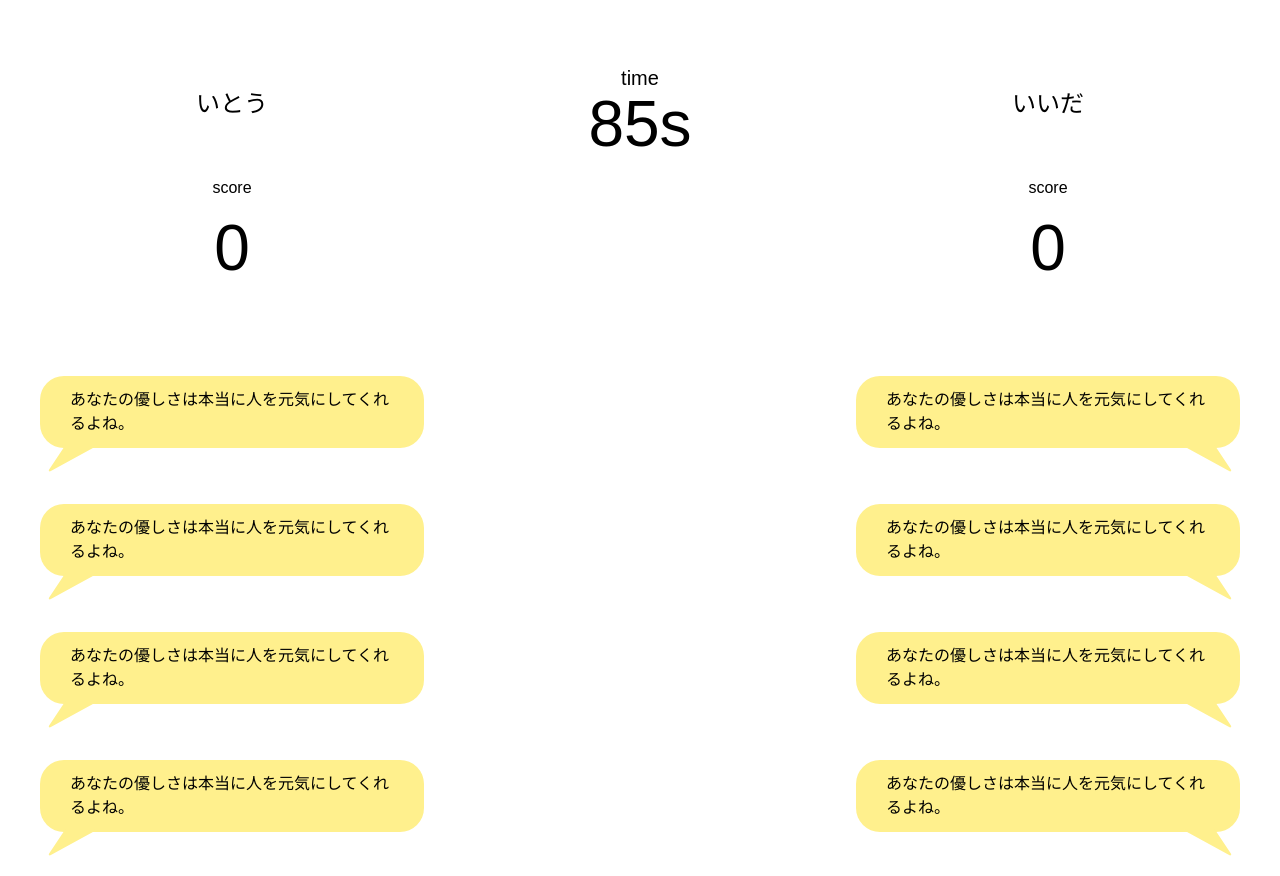
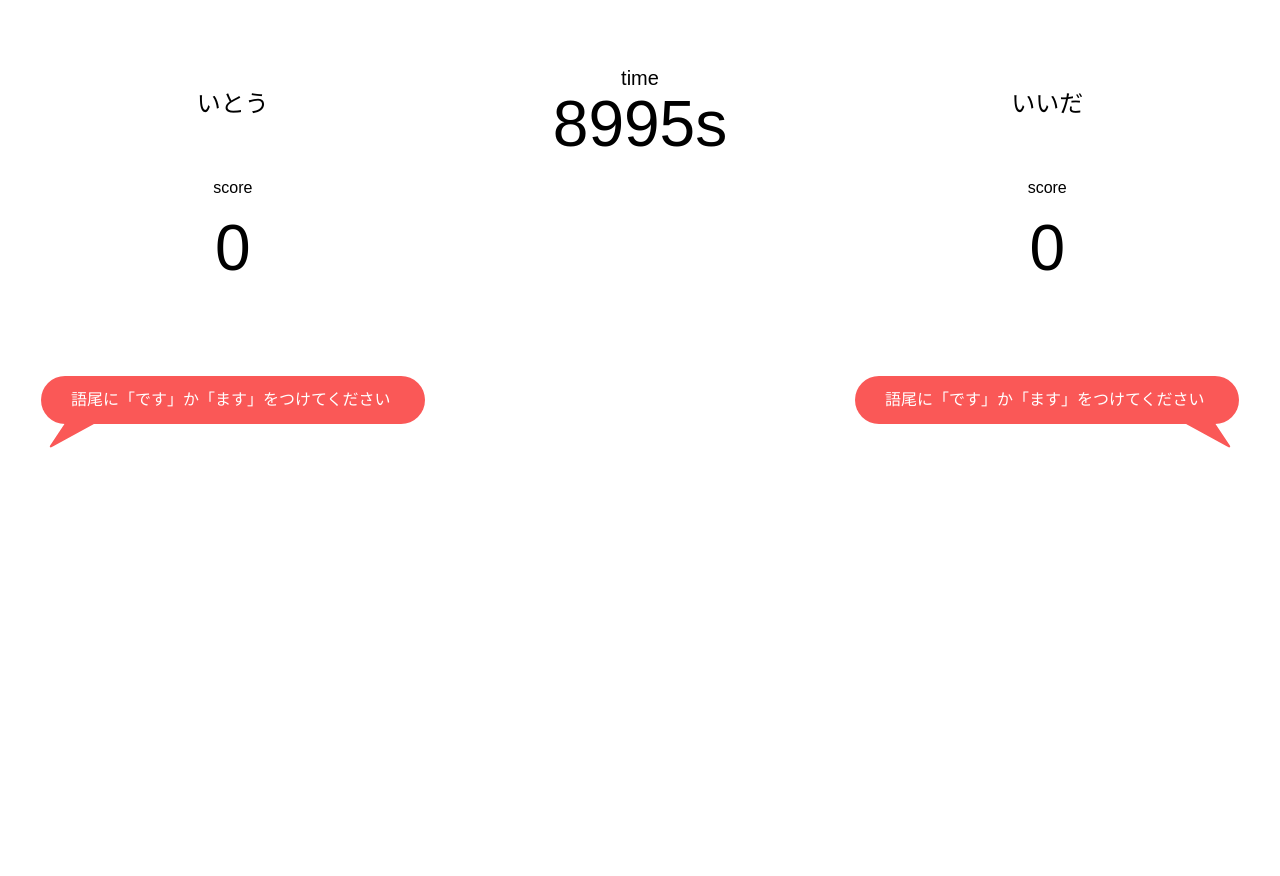
Before and after one commit to hirochan9854/praise-wap, a Next.js app: page /battle in a window 1280 px wide. Built offline with nearby package versions, Linux system fonts and the light colour scheme; a web font is replaced by a local one.

Commit message:
表示◯

```diff
--- a/src/app/battle/page.tsx
+++ b/src/app/battle/page.tsx
@@ -1,14 +1,43 @@
 'use client';
 
-import Timer from '@/components/Timer';
+import { useRouter } from 'next/navigation';
+import { useEffect, useRef, useState } from 'react';
+
+import { Timer } from '@/components/Timer';
 import { Wordlist } from '@/components/WordList';
 
 export default function Home() {
+  const router = useRouter();
+  const [isTimeUp, setIsTimeUp] = useState(false);
+
+  const handleTimeUp = () => {
+    setIsTimeUp(true);
+  };
+
+  const [response] = useState({ text: '', score: 0, magnitude: 0 });
+
+  useEffect(() => {
+    const handleRouteChange = () => {
+      if (isTimeUp) {
+        router.push(`/edit?text=${encodeURIComponent(maxScoreWordRef.current)}`);
+      }
+    };
+    void handleRouteChange();
+  }, [isTimeUp, router]);
+
+  const maxScoreRef = useRef(0);
+  const maxScoreWordRef = useRef('');
+  useEffect(() => {
+    if (response.score > maxScoreRef.current) {
+      maxScoreRef.current = response.score;
+      maxScoreWordRef.current = response.text;
+    }
+  }, [response]);
   return (
-    <div className="mx-auto flex   max-w-[1200px] justify-between pt-16">
-      <Wordlist name="いとう" second={false} />
-      <Timer />
-      <Wordlist name="いいだ" second={true} />
+    <div className="mx-auto flex max-w-[1200px] justify-center gap-32 pt-16">
+      <Wordlist name="いとう" response={response} second={false} />
+      <Timer setIsTimeUp={handleTimeUp} />
+      <Wordlist name="いいだ" response={response} second={true} />
     </div>
   );
 }
--- a/src/app/edit/page.tsx
+++ b/src/app/edit/page.tsx
@@ -1,8 +1,7 @@
-// Home.tsx
 'use client';
 
 import { getDownloadURL, ref } from 'firebase/storage';
-import { useRouter } from 'next/navigation';
+import { useRouter, useSearchParams } from 'next/navigation';
 import { useEffect, useRef, useState } from 'react';
 
 import { ColorPicker } from '@/components/ColorPicker';
@@ -12,6 +11,7 @@ import { storage } from '@/lib/firebase';
 import { generateImage, saveImageToFirebase } from './imageUtils';
 
 export default function Home() {
+  const searchParams = useSearchParams();
   const [isClient, setIsClient] = useState(false);
   const router = useRouter();
 
@@ -39,7 +39,7 @@ export default function Home() {
   const [fontFamily, setFontFamily] = useState('RocknRollOne');
   const changeFontFamily = (value: string) => setFontFamily(value);
 
-  const [text, setText] = useState('あなたの優しさは本当に\n人を元気にしてくれるよね。');
+  const [text, setText] = useState(searchParams ? searchParams.get('text') || '' : '');
   const changeText = (e: React.ChangeEvent<HTMLTextAreaElement>) => setText(e.target.value);
 
   const nodeRef = useRef<HTMLDivElement>(null);
--- a/src/components/Timer.tsx
+++ b/src/components/Timer.tsx
@@ -1,7 +1,10 @@
 import React, { useState, useEffect } from 'react';
 
-function Timer() {
-  const [time, setTime] = useState(90);
+export type TimerProps = {
+  setIsTimeUp: (value: boolean) => void;
+};
+export const Timer: React.FC<TimerProps> = ({ setIsTimeUp }) => {
+  const [time, setTime] = useState(9000);
 
   useEffect(() => {
     if (time > 0) {
@@ -9,9 +12,11 @@ function Timer() {
         setTime((prevTime) => prevTime - 1);
       }, 1000);
       return () => clearInterval(timerId);
+    } else {
+      setIsTimeUp(true);
     }
-    return () => {};
-  }, [time]);
+    return;
+  }, [time, setIsTimeUp]);
 
   return (
     <div className="text-center">
@@ -19,6 +24,4 @@ function Timer() {
       <p className="-mt-4 text-[64px]">{`${time < 10 ? `0${time}` : time}`}s</p>
     </div>
   );
-}
-
-export default Timer;
+};
--- /dev/null
+++ b/src/components/Word.tsx
@@ -0,0 +1,23 @@
+import React, { useState, useEffect } from 'react';
+
+export type WordProps = {
+  serif: string;
+  second: boolean;
+};
+
+export const Word: React.FC<WordProps> = ({ serif, second }) => {
+  const [isVisible, setIsVisible] = useState(false);
+  useEffect(() => {
+    setIsVisible(true);
+  }, []);
+  return (
+    <div className={`opacity-0 ${isVisible ? 'animate-scale-in-bottom opacity-100' : ''}`}>
+      <p
+        className={`relative mb-14 w-96  rounded-3xl bg-[#fa5857]  px-[30px] py-3 text-left text-white transition
+        before:absolute  before:-bottom-6  before:block before:h-7 before:w-12  before:bg-[url('/deco-blowing.svg')] before:bg-cover ${second ? 'before:right-2 before:-scale-x-100' : 'before:left-2'}`}
+      >
+        {serif}
+      </p>
+    </div>
+  );
+};
--- a/src/components/WordList.tsx
+++ b/src/components/WordList.tsx
@@ -1,46 +1,46 @@
 'use client';
 
-import { useState } from 'react';
+import { useEffect, useState } from 'react';
+
+import { Word } from './Word';
 
 export type WordlistProps = {
   second: boolean;
   name: string;
+  response: {
+    text: string;
+    score: number;
+    magnitude: number;
+  };
 };
 
-export const Wordlist: React.FC<WordlistProps> = ({ second, name }) => {
-  const [score, setScore] = useState(0);
-  const [wordList, setWordList] = useState<string[]>([
-    'あなたの優しさは本当に人を元気にしてくれるよね。',
-    'あなたの優しさは本当に人を元気にしてくれるよね。',
-    'あなたの優しさは本当に人を元気にしてくれるよね。',
-    'あなたの優しさは本当に人を元気にしてくれるよね。',
-    'あなたの優しさは本当に人を元気にしてくれるよね。',
-    'あなたの優しさは本当に人を元気にしてくれるよね。',
-  ]);
+export const Wordlist: React.FC<WordlistProps> = ({ second, name, response }) => {
+  const [score, setScore] = useState<number>(0);
+  const [wordList] = useState<string[]>([]);
+
+  useEffect(() => {
+    if (response.text) {
+      for (let i = 0; i < response.score; i++) {
+        setTimeout(() => {
+          setScore((prevScore) => prevScore + 1);
+        }, 1000);
+      }
+
+      wordList.push(response.text);
+    }
+  }, [response.text, response.score, wordList]);
 
   return (
     <div className="mt-6 text-center">
       <p className="text-2xl">{name}</p>
       <p className="mt-14">score</p>
       <p className="mx-auto mb-20  w-64 text-[64px]">{score}</p>
-      <div className="h-[500px] overflow-scroll">
-        {wordList.map((serif, index) => {
-          return <div key={index}>{word(serif, second)}</div>;
+      <div className="flex h-[500px] flex-col-reverse justify-end overflow-hidden ">
+        <Word second={second} serif={'語尾に「です」か「ます」をつけてください'} />
+        {wordList.map((serif, key) => {
+          return <Word key={key} second={second} serif={serif} />;
         })}
       </div>
     </div>
   );
 };
-
-const word = (serif: string, second: boolean) => {
-  return (
-    <div>
-      <p
-        className={`relative mb-14 w-96  rounded-3xl bg-[#FFF08D]  px-[30px] py-3 text-left
-        before:absolute  before:-bottom-6  before:block before:h-7 before:w-12  before:bg-[url('/deco-blowing.svg')] before:bg-cover ${second ? 'before:right-2 before:-scale-x-100' : 'before:left-2'}`}
-      >
-        {serif}
-      </p>
-    </div>
-  );
-};
--- a/src/lib/firebase.ts
+++ b/src/lib/firebase.ts
@@ -1,7 +1,6 @@
 import { initializeApp, getApps, getApp } from 'firebase/app';
 import { getStorage } from 'firebase/storage';
 
-// Firebaseの設定をここに貼り付け
 const firebaseConfig = {
   apiKey: process.env.NEXT_PUBLIC_API_KEY,
   authDomain: 'praisewap.firebaseapp.com',
@@ -12,7 +11,6 @@ const firebaseConfig = {
   measurementId: 'G-3M62173PWS',
 };
 
-// Firebaseの初期化
 const app = !getApps().length ? initializeApp(firebaseConfig) : getApp();
 const storage = getStorage(app);
 
--- /dev/null
+++ b/src/polyfills.ts
@@ -0,0 +1 @@
+import 'regenerator-runtime/runtime';
--- a/tailwind.config.ts
+++ b/tailwind.config.ts
@@ -1,4 +1,6 @@
-const config = {
+import { Config } from 'tailwindcss';
+
+const config: Config = {
   content: [
     './src/pages/**/*.{js,ts,jsx,tsx,mdx}',
     './src/components/**/*.{js,ts,jsx,tsx,mdx}',
@@ -17,7 +19,7 @@ const config = {
     },
     extend: {
       writingMode: {
-        vertical: 'vertical-rl', // 縦書き
+        vertical: 'vertical-rl',
       },
       colors: {
         gray: '#E1E4E7',
@@ -36,6 +38,29 @@ const config = {
         '69px': '69px',
         '621px': '621px',
       },
+      animation: {
+        'scale-in-bottom': 'scale-in-bottom 0.3s cubic-bezier(0.250, 0.460, 0.450, 0.940) forwards',
+      },
+      keyframes: {
+        'scale-in-bottom': {
+          '0%': {
+            transform: 'scale(0)',
+            'transform-origin': '50% 100%',
+            opacity: '0',
+          },
+          '100%': {
+            transform: 'scale(1)',
+            'transform-origin': '50% 100%',
+            opacity: '1',
+          },
+        },
+      },
+      transitionProperty: {
+        opacity: 'opacity',
+      },
+      transitionDuration: {
+        '300': '300ms',
+      },
     },
   },
   plugins: [
```
Also changed, not shown: types/react-speech-recognition.d.ts (added, +21 -0 lines), public/deco-blowing.svg, 1 other file (tests, documents, lock files or other folders).
